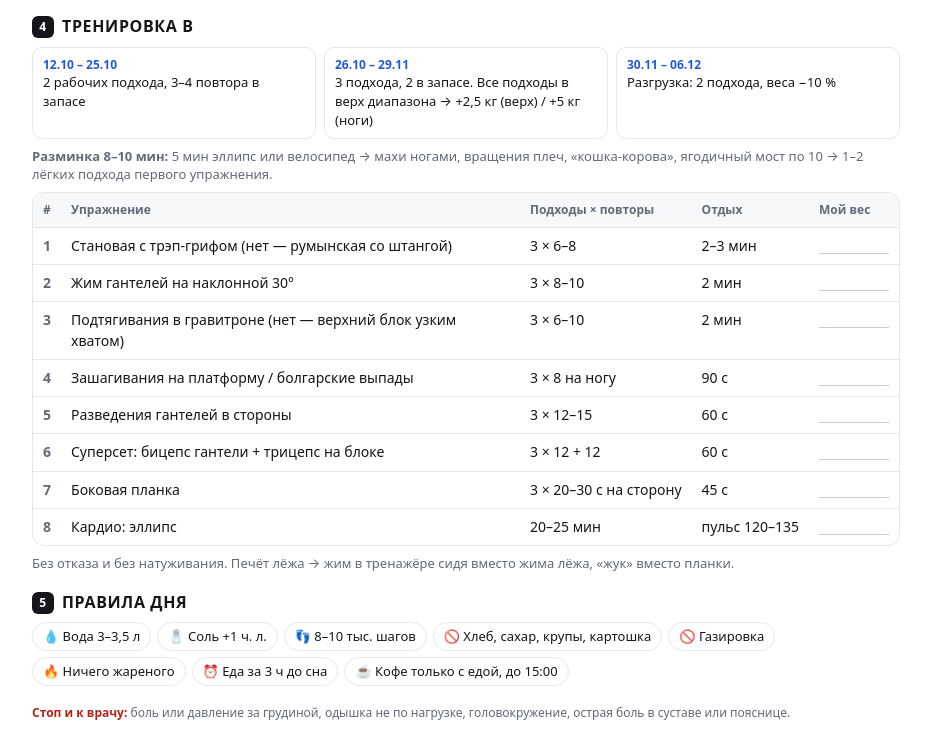
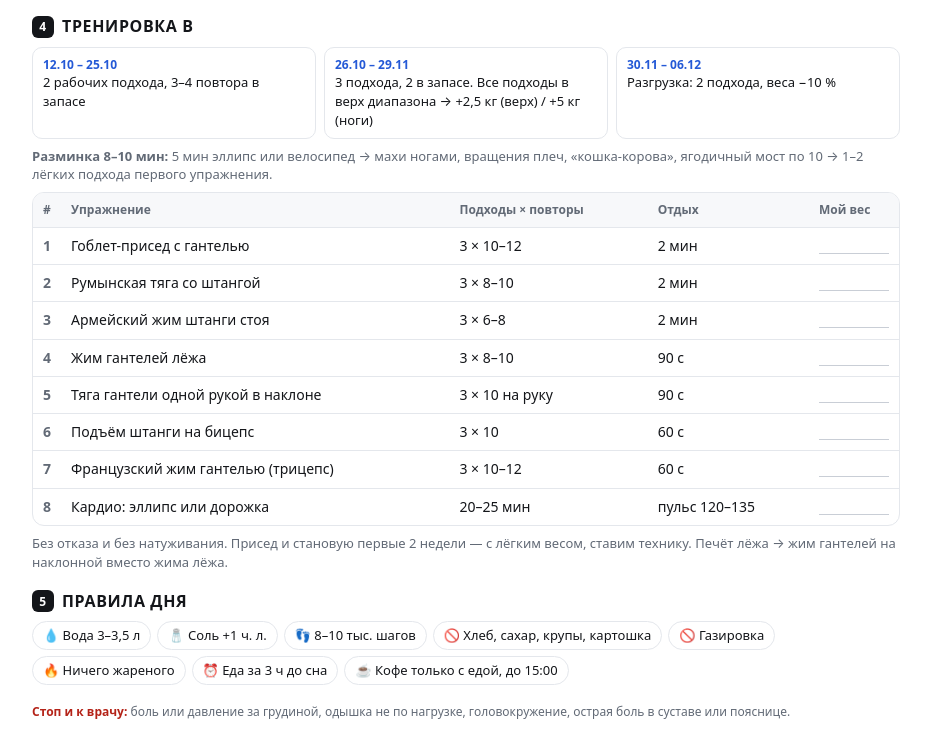
Before and after one commit to andreynessm-beep/fitness-plan, a plain HTML site: page index.html in a window 1280 px wide. Shown: the part 1481-2222 px from the top of the page, without its empty margins (174-1105 px from the left). Drawn offline with Linux system fonts and the light colour scheme.

Commit message:
Basic barbell/dumbbell program
Co-Authored-By: Claude Opus 5.5 <noreply@anthropic.com>

```diff
--- a/index.html
+++ b/index.html
@@ -161,9 +161,9 @@ const DAYS = [
 ];
 
 const W = {
- "А":[["Жим ногами в тренажёре","3 × 10–12","2 мин"],["Жим гантелей лёжа","3 × 8–10","2 мин"],["Тяга верхнего блока к груди","3 × 10–12","90 с"],["Румынская тяга с гантелями","3 × 10","2 мин"],["Тяга горизонтального блока","3 × 10–12","90 с"],["Паллоф-пресс в кроссовере","3 × 10 на сторону","60 с"],["Кардио: ходьба в гору, наклон 6–10 %, 4,5–5,5 км/ч","20–25 мин","пульс 120–135"]],
- "Б":[["Гоблет-присед с гантелью","3 × 10","2 мин"],["Жим гантелей сидя вверх","3 × 8–10","2 мин"],["Тяга гантели одной рукой с упором","3 × 10 на руку","90 с"],["Сгибание ног в тренажёре","3 × 12","90 с"],["Жим в тренажёре от груди сидя","3 × 10–12","90 с"],["Прогулка фермера с гантелями","3 × 30–40 м","90 с"],["Dead bug («жук»)","3 × 8 на сторону","60 с"],["Кардио: велотренажёр ровным темпом","20–25 мин","пульс 120–135"]],
- "В":[["Становая с трэп-грифом (нет — румынская со штангой)","3 × 6–8","2–3 мин"],["Жим гантелей на наклонной 30°","3 × 8–10","2 мин"],["Подтягивания в гравитроне (нет — верхний блок узким хватом)","3 × 6–10","2 мин"],["Зашагивания на платформу / болгарские выпады","3 × 8 на ногу","90 с"],["Разведения гантелей в стороны","3 × 12–15","60 с"],["Суперсет: бицепс гантели + трицепс на блоке","3 × 12 + 12","60 с"],["Боковая планка","3 × 20–30 с на сторону","45 с"],["Кардио: эллипс","20–25 мин","пульс 120–135"]],
+ "А":[["Присед со штангой","3 × 6–8","2–3 мин"],["Жим штанги лёжа","3 × 6–8","2–3 мин"],["Тяга штанги в наклоне","3 × 8–10","2 мин"],["Жим гантелей сидя вверх","3 × 8–10","90 с"],["Планка","3 × 30–45 с","60 с"],["Кардио: дорожка в гору, наклон 6–10 %, 4,5–5,5 км/ч","20–25 мин","пульс 120–135"]],
+ "Б":[["Становая тяга (классика)","3 × 5","3 мин"],["Жим гантелей на наклонной скамье 30°","3 × 8–10","2 мин"],["Подтягивания (не получается — тяга верхнего блока)","3 × 6–10","2 мин"],["Выпады с гантелями","3 × 10 на ногу","90 с"],["Отжимания на брусьях (тяжело — от пола)","3 × 8–12","90 с"],["Кардио: велотренажёр ровным темпом","20–25 мин","пульс 120–135"]],
+ "В":[["Гоблет-присед с гантелью","3 × 10–12","2 мин"],["Румынская тяга со штангой","3 × 8–10","2 мин"],["Армейский жим штанги стоя","3 × 6–8","2 мин"],["Жим гантелей лёжа","3 × 8–10","90 с"],["Тяга гантели одной рукой в наклоне","3 × 10 на руку","90 с"],["Подъём штанги на бицепс","3 × 10","60 с"],["Французский жим гантелью (трицепс)","3 × 10–12","60 с"],["Кардио: эллипс или дорожка","20–25 мин","пульс 120–135"]],
 };
 
 function schedule(d){
@@ -237,7 +237,7 @@ DAYS.forEach((d,i)=>{
     <table><tr><th>#</th><th>Упражнение</th><th>Подходы × повторы</th><th>Отдых</th><th class="wt">Мой вес</th></tr>
     ${W[d.gym].map((e,j)=>`<tr><td class="no">${j+1}</td><td>${e[0]}</td><td class="s">${e[1]}</td><td class="s">${e[2]}</td><td class="wt"><span></span></td></tr>`).join("")}
     </table>
-    <p class="tips">Без отказа и без натуживания. Печёт лёжа → жим в тренажёре сидя вместо жима лёжа, «жук» вместо планки.</p></div>`;
+    <p class="tips">Без отказа и без натуживания. Присед и становую первые 2 недели — с лёгким весом, ставим технику. Печёт лёжа → жим гантелей на наклонной вместо жима лёжа.</p></div>`;
 
   if(d.prep) h+=`<div class="sec"><div class="box">${d.prep}</div></div>`;
 
```
